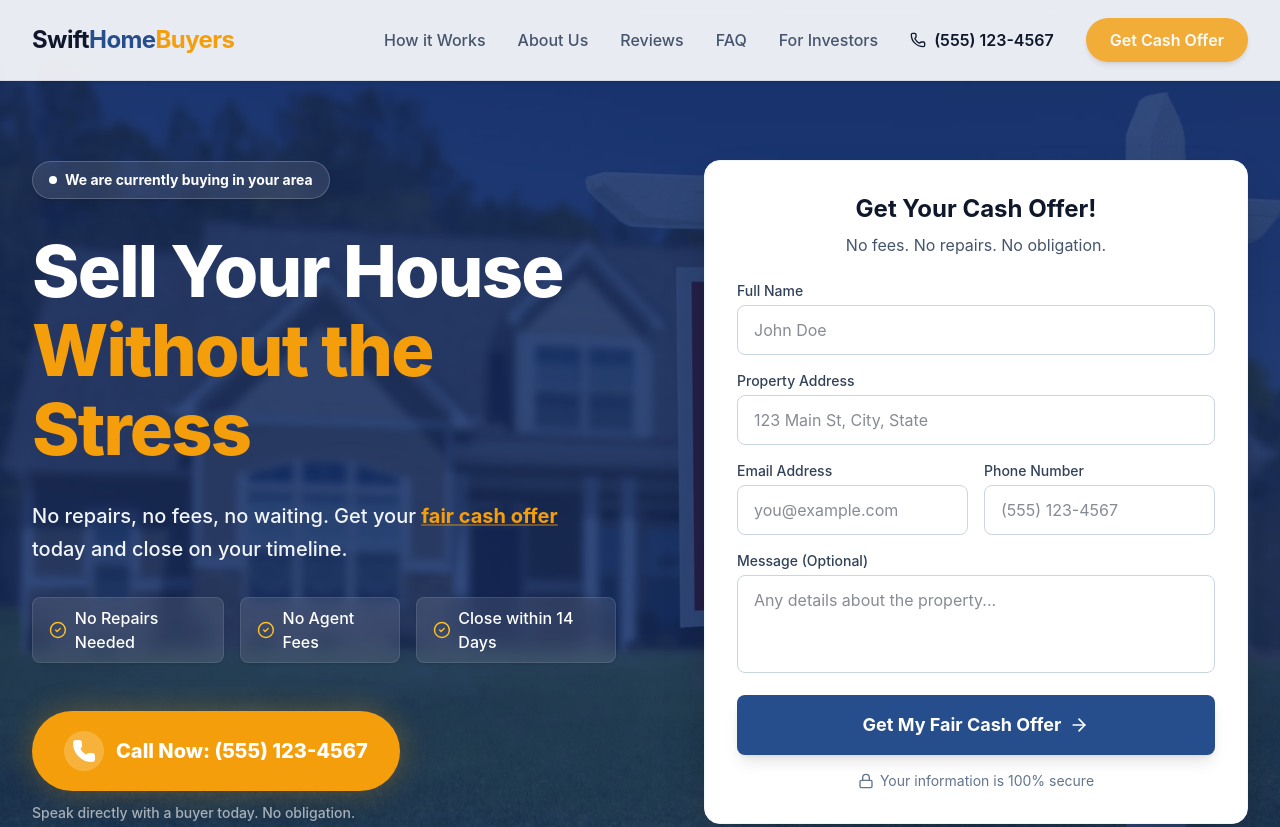
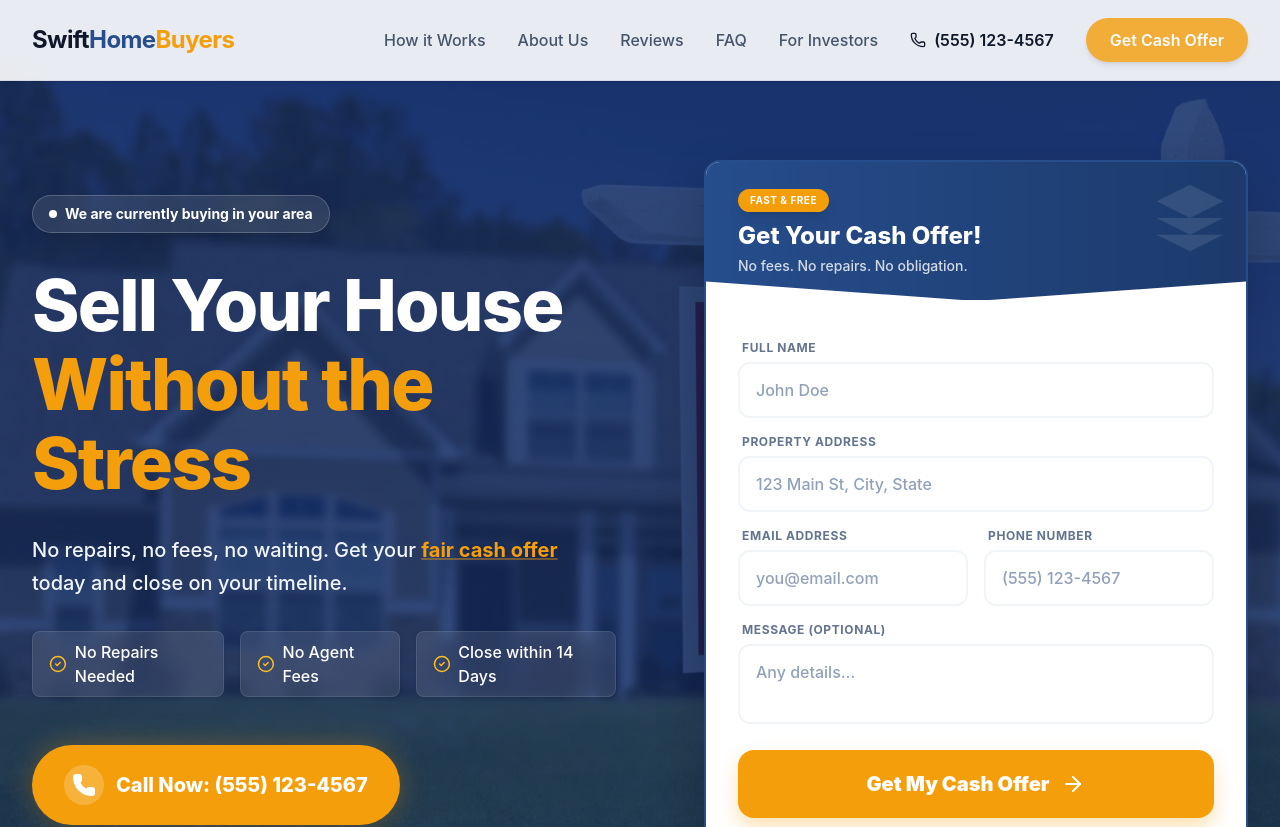
Before and after one commit to synbyte/antigrav, a Next.js app: page / in a window 1280 px wide. Shown: the top 827 px of the page. Built offline with nearby package versions, Linux system fonts and the light colour scheme.

Commit message:
style: Redesign the lead form with a new gradient header, decorative dip, and refined input field styling.

```diff
--- a/src/components/LeadForm.tsx
+++ b/src/components/LeadForm.tsx
@@ -73,41 +73,59 @@ export default function LeadForm() {
     }
 
     return (
-        <div className="bg-white rounded-2xl shadow-2xl p-8 border border-slate-100">
-            <div className="text-center mb-6">
-                <h3 className="text-2xl font-bold text-slate-900 mb-2">
+        <div className="bg-white rounded-2xl shadow-[0_20px_50px_rgba(0,0,0,0.2)] border-2 border-brand relative group overflow-hidden">
+            {/* Colorful Header */}
+            <div className="bg-gradient-to-r from-brand to-brand-dark px-8 py-6 text-white relative">
+                <div className="absolute top-0 right-0 p-4 opacity-10">
+                    <svg className="w-20 h-20" fill="currentColor" viewBox="0 0 24 24">
+                        <path d="M12 2L2 7l10 5 10-5-10-5zM2 17l10 5 10-5M2 12l10 5 10-5" />
+                    </svg>
+                </div>
+                <div className="relative z-10">
+                    <div className="inline-block bg-accent px-3 py-1 rounded-full text-[10px] font-bold uppercase tracking-wider mb-2 shadow-lg">
+                        Fast & Free
+                    </div>
+                    <h3 className="text-2xl font-extrabold mb-1">
                         Get Your Cash Offer!
                     </h3>
-                <p className="text-slate-600">
+                    <p className="text-white/80 text-sm font-medium">
                         No fees. No repairs. No obligation.
                     </p>
                 </div>
+                {/* Decorative Dip */}
+                <div
+                    className="absolute bottom-[-1px] left-[-1px] right-[-1px] h-5 bg-white"
+                    style={{ clipPath: 'polygon(0 100%, 100% 100%, 100% 0.5px, 50% 100%, 0 0.5px)' }}
+                ></div>
+            </div>
 
-            <form onSubmit={handleSubmit} className="space-y-4">
-                <div>
-                    <label htmlFor="name" className="block text-sm font-medium text-slate-700 mb-1">
+            <div className="p-8 pt-10">
+                <form onSubmit={handleSubmit} className="space-y-5">
+                    <div className="space-y-4">
+                        <div className="relative">
+                            <label htmlFor="name" className="block text-xs font-bold text-slate-500 uppercase tracking-wider mb-1.5 ml-1">
                                 Full Name
                             </label>
                             <input
                                 type="text"
                                 id="name"
                                 required
-                        className="w-full px-4 py-3 rounded-lg border border-slate-300 focus:ring-2 focus:ring-brand focus:border-brand transition-all"
+                                className="w-full px-4 py-3.5 rounded-xl border-2 border-slate-100 focus:border-brand focus:ring-4 focus:ring-brand/5 transition-all outline-none text-slate-900 font-medium placeholder:text-slate-400"
                                 placeholder="John Doe"
                                 value={formData.name}
                                 onChange={(e) => setFormData({ ...formData, name: e.target.value })}
                             />
                         </div>
 
-                <div>
-                    <label htmlFor="address" className="block text-sm font-medium text-slate-700 mb-1">
+                        <div className="relative">
+                            <label htmlFor="address" className="block text-xs font-bold text-slate-500 uppercase tracking-wider mb-1.5 ml-1">
                                 Property Address
                             </label>
                             <input
                                 type="text"
                                 id="address"
                                 required
-                        className="w-full px-4 py-3 rounded-lg border border-slate-300 focus:ring-2 focus:ring-brand focus:border-brand transition-all"
+                                className="w-full px-4 py-3.5 rounded-xl border-2 border-slate-100 focus:border-brand focus:ring-4 focus:ring-brand/5 transition-all outline-none text-slate-900 font-medium placeholder:text-slate-400"
                                 placeholder="123 Main St, City, State"
                                 value={formData.address}
                                 onChange={(e) => setFormData({ ...formData, address: e.target.value })}
@@ -116,29 +134,29 @@ export default function LeadForm() {
 
                         <div className="grid grid-cols-1 md:grid-cols-2 gap-4">
                             <div>
-                        <label htmlFor="email" className="block text-sm font-medium text-slate-700 mb-1">
+                                <label htmlFor="email" className="block text-xs font-bold text-slate-500 uppercase tracking-wider mb-1.5 ml-1">
                                     Email Address
                                 </label>
                                 <input
                                     type="email"
                                     id="email"
                                     required
-                            className="w-full px-4 py-3 rounded-lg border border-slate-300 focus:ring-2 focus:ring-brand focus:border-brand transition-all"
-                            placeholder="you@example.com"
+                                    className="w-full px-4 py-3.5 rounded-xl border-2 border-slate-100 focus:border-brand focus:ring-4 focus:ring-brand/5 transition-all outline-none text-slate-900 font-medium placeholder:text-slate-400"
+                                    placeholder="you@email.com"
                                     value={formData.email}
                                     onChange={(e) => setFormData({ ...formData, email: e.target.value })}
                                 />
                             </div>
 
                             <div>
-                        <label htmlFor="phone" className="block text-sm font-medium text-slate-700 mb-1">
+                                <label htmlFor="phone" className="block text-xs font-bold text-slate-500 uppercase tracking-wider mb-1.5 ml-1">
                                     Phone Number
                                 </label>
                                 <input
                                     type="tel"
                                     id="phone"
                                     required
-                            className="w-full px-4 py-3 rounded-lg border border-slate-300 focus:ring-2 focus:ring-brand focus:border-brand transition-all"
+                                    className="w-full px-4 py-3.5 rounded-xl border-2 border-slate-100 focus:border-brand focus:ring-4 focus:ring-brand/5 transition-all outline-none text-slate-900 font-medium placeholder:text-slate-400"
                                     placeholder="(555) 123-4567"
                                     value={formData.phone}
                                     onChange={(e) => setFormData({ ...formData, phone: e.target.value })}
@@ -147,21 +165,22 @@ export default function LeadForm() {
                         </div>
 
                         <div>
-                    <label htmlFor="message" className="block text-sm font-medium text-slate-700 mb-1">
+                            <label htmlFor="message" className="block text-xs font-bold text-slate-500 uppercase tracking-wider mb-1.5 ml-1">
                                 Message (Optional)
                             </label>
                             <textarea
                                 id="message"
-                        rows={3}
-                        className="w-full px-4 py-3 rounded-lg border border-slate-300 focus:ring-2 focus:ring-brand focus:border-brand transition-all resize-none"
-                        placeholder="Any details about the property..."
+                                rows={2}
+                                className="w-full px-4 py-3.5 rounded-xl border-2 border-slate-100 focus:border-brand focus:ring-4 focus:ring-brand/5 transition-all outline-none text-slate-900 font-medium placeholder:text-slate-400 resize-none"
+                                placeholder="Any details..."
                                 value={formData.message}
                                 onChange={(e) => setFormData({ ...formData, message: e.target.value })}
                             />
                         </div>
+                    </div>
 
                     {status === 'error' && (
-                    <div className="text-red-500 text-sm text-center bg-red-50 p-2 rounded-lg border border-red-100">
+                        <div className="text-red-500 text-sm font-bold text-center bg-red-50 p-3 rounded-xl border-2 border-red-100">
                             {errorMessage}
                         </div>
                     )}
@@ -169,26 +188,30 @@ export default function LeadForm() {
                     <button
                         type="submit"
                         disabled={status === 'loading'}
-                    className="w-full bg-brand text-white py-4 rounded-lg font-bold text-lg hover:bg-brand-dark transition-all shadow-lg hover:shadow-xl transform hover:-translate-y-0.5 flex items-center justify-center group disabled:opacity-70 disabled:cursor-not-allowed disabled:transform-none"
+                        className="w-full bg-accent text-white py-5 rounded-2xl font-black text-xl hover:bg-accent-dark transition-all shadow-[0_10px_20px_rgba(245,158,11,0.3)] hover:shadow-[0_15px_30px_rgba(245,158,11,0.4)] transform hover:-translate-y-1 active:translate-y-0.5 flex items-center justify-center group disabled:opacity-70 disabled:cursor-not-allowed disabled:transform-none"
                     >
                         {status === 'loading' ? (
                             <>
-                            <Loader2 className="w-5 h-5 mr-2 animate-spin" />
-                            Submitting...
+                                <Loader2 className="w-6 h-6 mr-3 animate-spin" />
+                                Processing...
                             </>
                         ) : (
                             <>
-                            Get My Fair Cash Offer
-                            <ArrowRight className="ml-2 w-5 h-5 group-hover:translate-x-1 transition-transform" />
+                                Get My Cash Offer
+                                <ArrowRight className="ml-3 w-6 h-6 group-hover:translate-x-2 transition-transform" />
                             </>
                         )}
                     </button>
 
-                <div className="flex items-center justify-center text-slate-500 text-sm mt-4">
-                    <Lock className="w-4 h-4 mr-1.5" />
-                    <span>Your information is 100% secure</span>
+                    <div className="flex items-center justify-center text-slate-400 text-xs font-bold uppercase tracking-widest mt-6">
+                        <Lock className="w-4 h-4 mr-2 text-green-500" />
+                        <span>100% Private & Secure</span>
                     </div>
                 </form>
             </div>
+
+            {/* Glowing Accent Border (subtle) */}
+            <div className="absolute inset-0 border-2 border-transparent group-hover:border-accent/10 rounded-2xl pointer-events-none transition-colors duration-500"></div>
+        </div>
     );
 }
--- a/src/components/Testimonials.tsx
+++ b/src/components/Testimonials.tsx
@@ -29,23 +29,23 @@ const reviews = [
 
 export default function Testimonials() {
     return (
-        <section id="reviews" className="section-padding bg-white">
+        <section id="reviews" className="section-padding bg-gradient-to-br from-brand to-brand-dark text-white">
             <div className="container-width">
                 <div className="text-center max-w-3xl mx-auto mb-16">
-                    <h2 className="text-3xl md:text-4xl font-bold text-slate-900 mb-4">
+                    <h2 className="text-3xl md:text-5xl font-extrabold mb-4 tracking-tight">
                         What Our Clients Say
                     </h2>
-                    <p className="text-lg text-slate-600">
+                    <p className="text-xl text-blue-100 font-medium">
                         We've helped hundreds of homeowners sell their houses fast. Here's what they have to say.
                     </p>
                 </div>
 
                 <div className="grid md:grid-cols-3 gap-8">
                     {reviews.map((review, index) => (
-                        <div key={index} className="bg-slate-50 p-8 rounded-2xl border border-slate-200 shadow-sm hover:shadow-md transition-shadow">
+                        <div key={index} className="bg-white/10 backdrop-blur-sm p-8 rounded-3xl border border-white/10 shadow-xl hover:shadow-2xl transition-all duration-300 group">
                             <div className="flex items-center mb-6">
                                 {review.image ? (
-                                    <div className="relative w-16 h-16 rounded-full overflow-hidden mr-4 flex-shrink-0">
+                                    <div className="relative w-16 h-16 rounded-full overflow-hidden mr-4 flex-shrink-0 border-2 border-white/20 group-hover:border-accent transition-colors">
                                         <Image
                                             src={review.image}
                                             alt={review.name}
@@ -54,21 +54,21 @@ export default function Testimonials() {
                                         />
                                     </div>
                                 ) : (
-                                    <div className="w-16 h-16 rounded-full bg-brand flex items-center justify-center text-white font-bold text-xl mr-4 flex-shrink-0">
+                                    <div className="w-16 h-16 rounded-full bg-accent flex items-center justify-center text-white font-black text-xl mr-4 flex-shrink-0 shadow-lg group-hover:scale-110 transition-transform">
                                         {review.initials}
                                     </div>
                                 )}
                                 <div>
-                                    <h4 className="font-bold text-slate-900">{review.name}</h4>
-                                    <p className="text-sm text-slate-500">{review.location}</p>
+                                    <h4 className="font-extrabold text-white text-lg">{review.name}</h4>
+                                    <p className="text-sm text-blue-200 font-medium">{review.location}</p>
                                 </div>
                             </div>
                             <div className="flex mb-4">
                                 {[...Array(review.rating)].map((_, i) => (
-                                    <Star key={i} className="w-5 h-5 text-yellow-400 fill-current" />
+                                    <Star key={i} className="w-5 h-5 text-accent fill-current mr-1" />
                                 ))}
                             </div>
-                            <p className="text-slate-700 italic">"{review.text}"</p>
+                            <p className="text-white/90 italic leading-relaxed text-lg">"{review.text}"</p>
                         </div>
                     ))}
                 </div>
```
Lines whose indentation alone changed are shown as unchanged.
